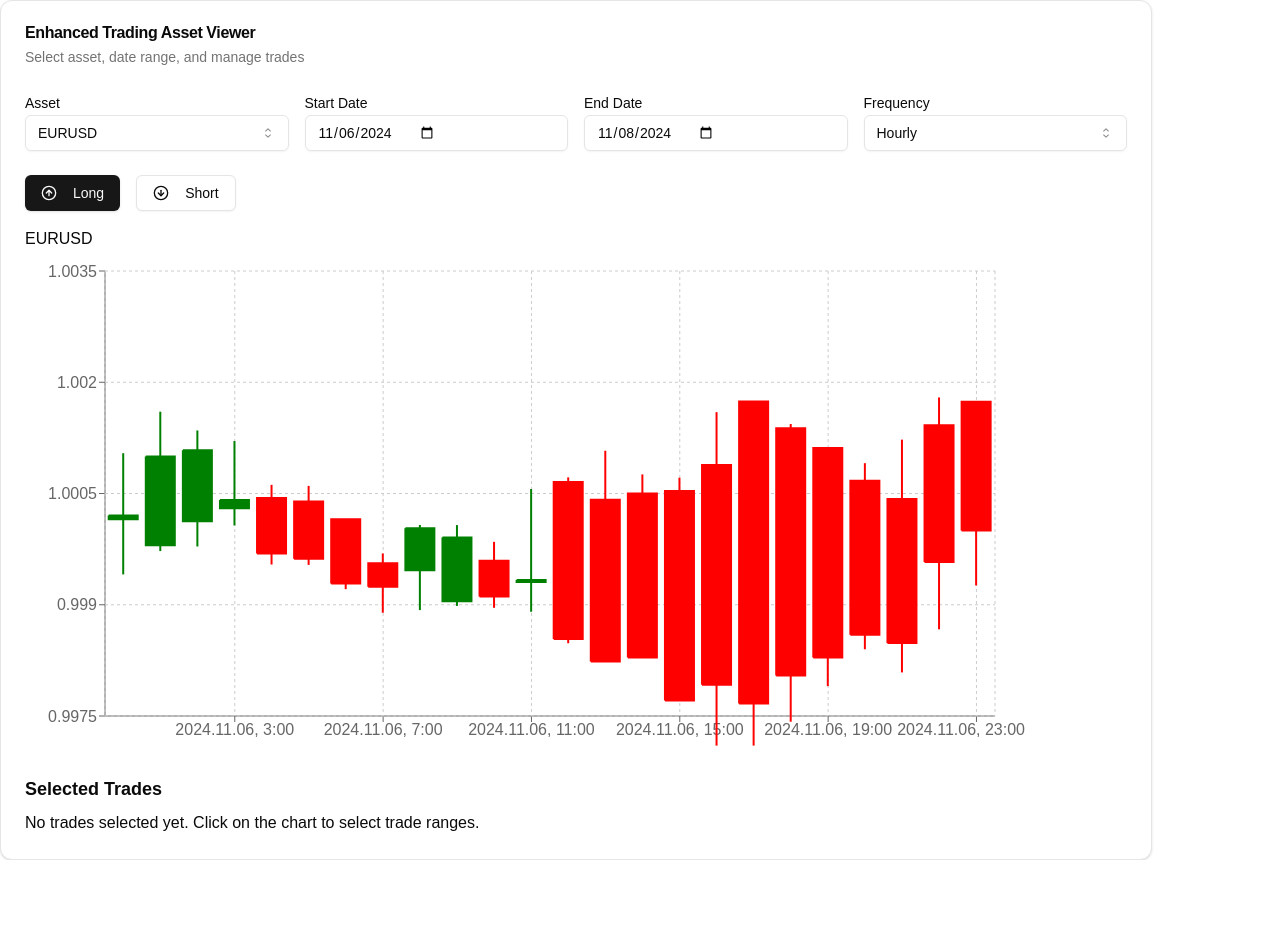
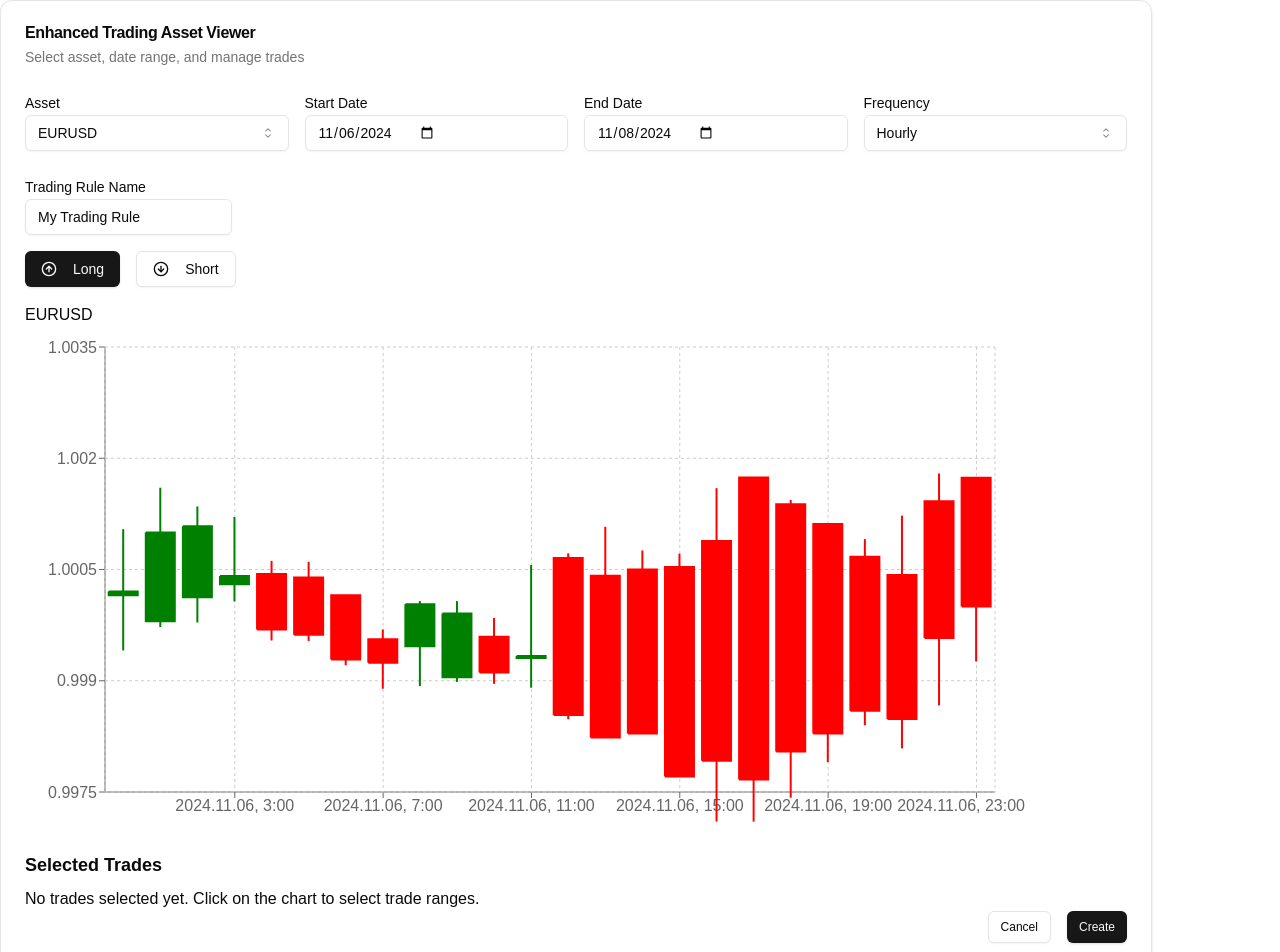
Before and after one commit to jkim1708/EvoTraderDemo, a Next.js app in the folder my-app/: page / in a window 1280 px wide. Shown: the top 952 px of the page. Before the commit the page ends 860 px from the top, so only its background shows below. Built offline with nearby package versions, Linux system fonts and the light colour scheme.

Commit message:
tradind strategy name input

```diff
--- a/my-app/components/enhanced-trading-asset-viewer.tsx
+++ b/my-app/components/enhanced-trading-asset-viewer.tsx
@@ -34,7 +34,7 @@ const assets = ['EURUSD', 'GBPUSD', 'EURCHF', 'EURNOK']
 
 const EnhancedTradingAssetViewer = observer(() => {
     const {
-        tradingRuleStore: { tradingRules, setTradingRule,setDefinedRefArea, currentSelectedTradeKind, setCurrentSelectedTradeKind },
+        tradingRuleStore: { tradingRules, setTradingRule,setDefinedRefArea, currentSelectedTradeKind, setCurrentSelectedTradeKind, setCurrentTradingStrategyName },
     } = useStores();
 
         const today = new Date()
@@ -83,6 +83,10 @@ const EnhancedTradingAssetViewer = observer(() => {
 
         const cancelEditTrade = () => {
             setEditingTrade(null)
+        }
+
+        function handleCreateStrategy() {
+
         }
 
         return (
@@ -143,7 +147,14 @@ const EnhancedTradingAssetViewer = observer(() => {
                             </div>
                         </div>
                     </form>
-
+                    <div className="flex space-x-4 mb-4">
+                        <div className="flex-4">
+                            <Label htmlFor="asset">Trading Rule Name</Label>
+                            <Input id={"tading-rule-name"} defaultValue={"My Trading Rule"} onChange={e => {
+                                setCurrentTradingStrategyName(e.target.value)
+                            }}/>
+                        </div>
+                    </div>
                     <div className="flex space-x-4 mb-4">
                         <Button
                             variant={currentSelectedTradeKind === 'long' ? 'default' : 'outline'}
@@ -162,7 +173,6 @@ const EnhancedTradingAssetViewer = observer(() => {
 
                         <CandleStickChart generatedData={data} asset={asset}/>
 
-                    <div hidden={true}>{data.toString()}</div>
 
                         <div className="mt-6">
                             <h3 className="text-lg font-semibold mb-2">Selected Trades</h3>
@@ -171,7 +181,8 @@ const EnhancedTradingAssetViewer = observer(() => {
                             ) : (
                                 <ul className="space-y-2">
                                     {tradingRules.map((trade) => (
-                                    <li key={trade.startTime} className="flex items-center justify-between bg-muted p-2 rounded">
+                                        <li key={trade.startTime}
+                                            className="flex items-center justify-between bg-muted p-2 rounded">
                   <span>
                     {trade.kind === 'long' ? <ArrowUpCircle className="inline mr-2 h-4 w-4 text-green-500"/> :
                         <ArrowDownCircle className="inline mr-2 h-4 w-4 text-red-500"/>}
@@ -184,7 +195,8 @@ const EnhancedTradingAssetViewer = observer(() => {
                                             <div>
                                                 <Dialog>
                                                     <DialogTrigger asChild>
-                                                    <Button variant="ghost" size="sm" onClick={() => startEditTrade(trade)}>
+                                                        <Button variant="ghost" size="sm"
+                                                                onClick={() => startEditTrade(trade)}>
                                                             <Edit2 className="h-4 w-4"/>
                                                         </Button>
                                                     </DialogTrigger>
@@ -229,14 +241,16 @@ const EnhancedTradingAssetViewer = observer(() => {
                                                             </div>
                                                         </div>
                                                         <DialogFooter>
-                                                        <Button variant="outline" onClick={cancelEditTrade}>Cancel</Button>
+                                                            <Button variant="outline"
+                                                                    onClick={cancelEditTrade}>Cancel</Button>
                                                             <Button
                                                                 onClick={() => editingTrade && saveEditedTrade(editingTrade)}>Save
                                                                 Changes</Button>
                                                         </DialogFooter>
                                                     </DialogContent>
                                                 </Dialog>
-                                            <Button variant="ghost" size="sm" onClick={() => removeTrade(trade.startTime)}>
+                                                <Button variant="ghost" size="sm"
+                                                        onClick={() => removeTrade(trade.startTime)}>
                                                     <Trash2 className="h-4 w-4"/>
                                                 </Button>
                                             </div>
@@ -245,6 +259,18 @@ const EnhancedTradingAssetViewer = observer(() => {
                                 </ul>
                             )}
                         </div>
+
+                        <div className="flex space-x-4 mb-4 flex justify-end">
+
+                            <Button variant="outline" size="sm">
+                                {/*<Trash2 className="h-4 w-4"/>*/}
+                                Cancel
+                            </Button>
+                            <Button variant="default" size="sm" onClick={handleCreateStrategy}>
+                                {/*<Trash2 className="h-4 w-4"/>*/}
+                                Create
+                            </Button>
+                        </div>
                 </CardContent>
             </Card>
 )
--- a/my-app/store/RootStore.tsx
+++ b/my-app/store/RootStore.tsx
@@ -1,5 +1,23 @@
-import TradingRuleStore from "@/store/TradingRuleStore";
+import TradingRuleStore, {TradingRule} from "@/store/TradingRuleStore";
+
+class TradingStrategyStore {
+
+    tradingRules: TradingRule[];
+
+    constructor() {
+        this.tradingRules = [];
+    }
+
+    setTradingRule = (tradingRules: TradingRule[]) => {
+        this.tradingRules = tradingRules
+    };
+
+
+
+}
 
 export const RootStore = {
     tradingRuleStore: new TradingRuleStore(),
+
+    tradingStrategyStore: new TradingStrategyStore(),
 }
--- a/my-app/store/TradingRuleStore.ts
+++ b/my-app/store/TradingRuleStore.ts
@@ -11,6 +11,12 @@ export interface TradingRule {
 
 class TradingRuleStore {
 
+    currentTradingStrategyName: string;
+
+    setCurrentTradingStrategyName = (name: string) => {
+        this.currentTradingStrategyName = name;
+    }
+
     tradingRules: TradingRule[];
 
     definedRefArea: { referencedAreaLeft: string, referencedAreaRight: string }[] = [];
@@ -23,6 +29,7 @@ class TradingRuleStore {
         this.tradingRules = [];
         this.currentSelectedTradeKind = 'long';
         this.currentSelectedAsset = 'EURUSD';
+        this.currentTradingStrategyName = 'My Trading Strategy Name'
         // this.searchParam = "";
         makeAutoObservable(this);
     }
```
Lines whose indentation alone changed are shown as unchanged.
